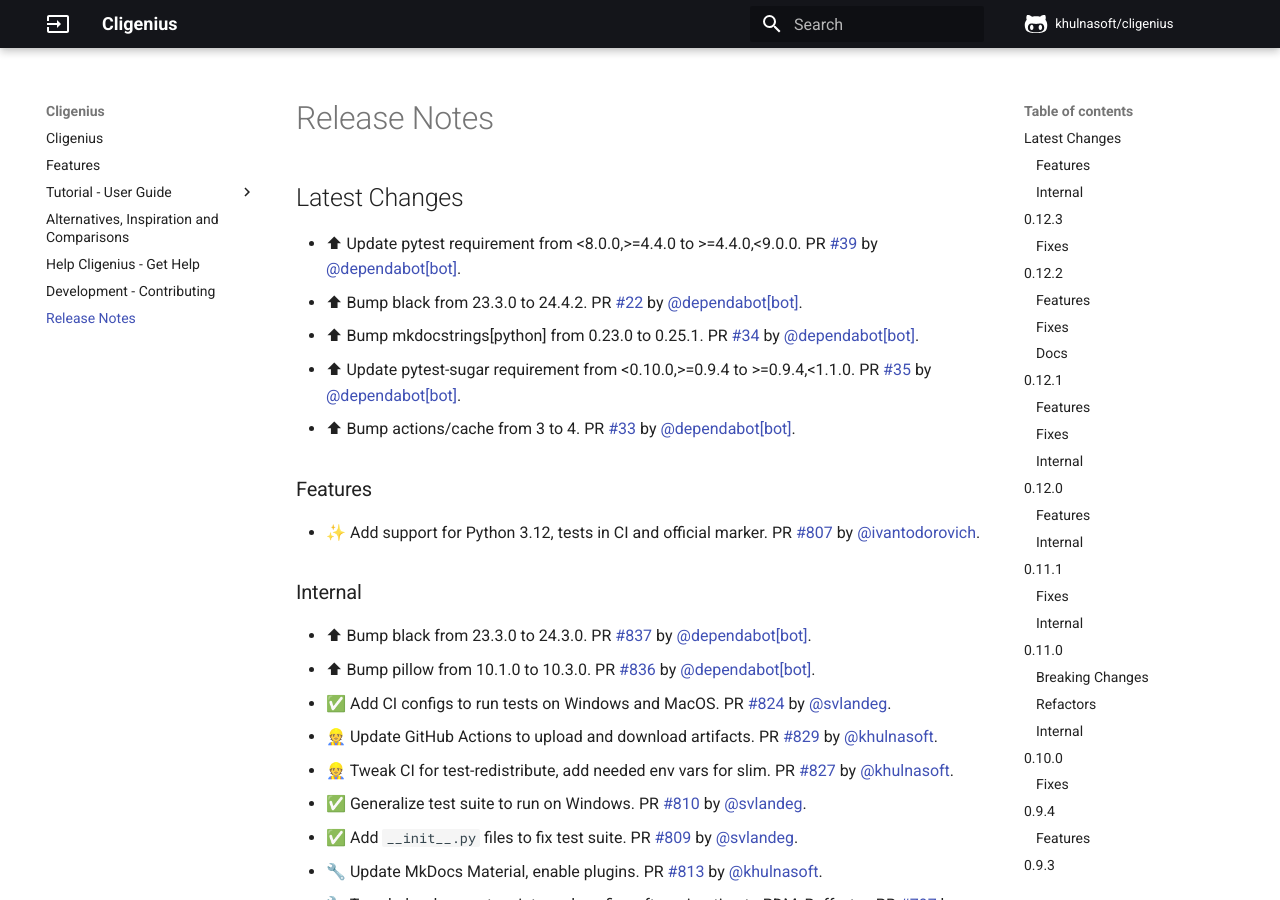
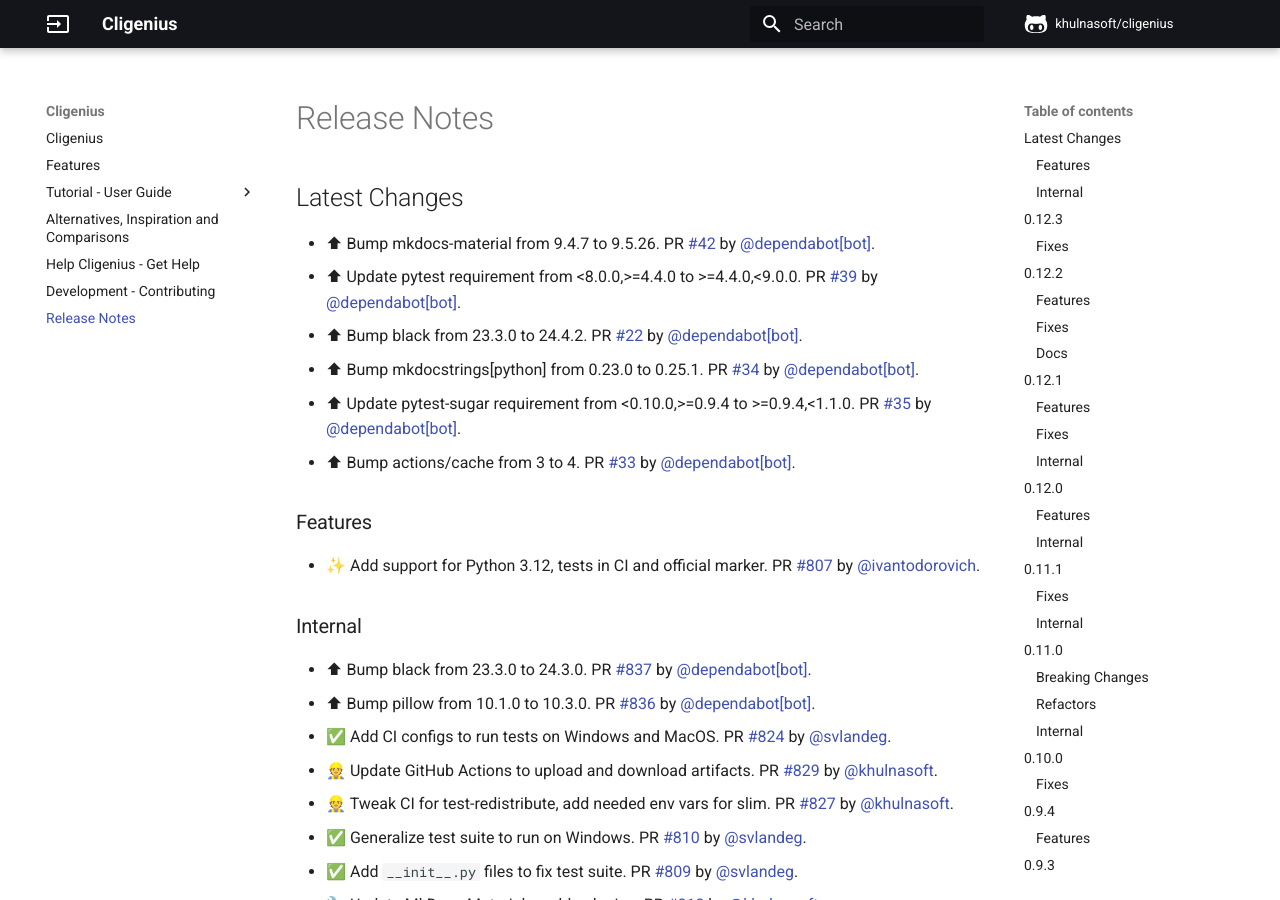
Before and after one commit to readyapi/cligenius, an MkDocs documentation site: the page built from docs/release-notes.md, in a window 1280 px wide and 900 px high. Built offline with MkDocs 1.6.1 and Material for MkDocs 9.7.7, drawn with Linux system fonts in a browser that asks for light colours; comment, search, counter and statistics services are not loaded.

Commit message:
📝 Update release notes

```diff
--- a/docs/release-notes.md
+++ b/docs/release-notes.md
@@ -1,5 +1,6 @@
 ## Latest Changes
 
+* ⬆ Bump mkdocs-material from 9.4.7 to 9.5.26. PR [#42](https://github.com/khulnasoft/cligenius/pull/42) by [@dependabot[bot]](https://github.com/apps/dependabot).
 * ⬆ Update pytest requirement from <8.0.0,>=4.4.0 to >=4.4.0,<9.0.0. PR [#39](https://github.com/khulnasoft/cligenius/pull/39) by [@dependabot[bot]](https://github.com/apps/dependabot).
 * ⬆ Bump black from 23.3.0 to 24.4.2. PR [#22](https://github.com/khulnasoft/cligenius/pull/22) by [@dependabot[bot]](https://github.com/apps/dependabot).
 * ⬆ Bump mkdocstrings[python] from 0.23.0 to 0.25.1. PR [#34](https://github.com/khulnasoft/cligenius/pull/34) by [@dependabot[bot]](https://github.com/apps/dependabot).
```
